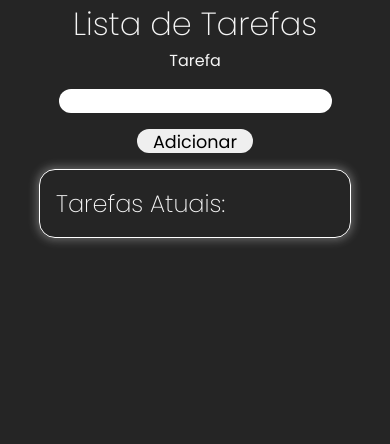
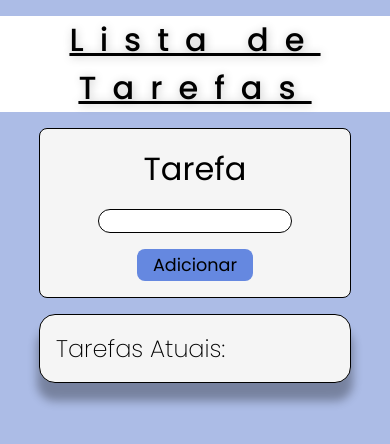
Before and after one commit to DeividSouSan/fast-task, a plain HTML site: page index.html in a window 390 px wide. Drawn offline with Linux system fonts and the light colour scheme.

Commit message:
update styles

```diff
--- a/style.css
+++ b/style.css
@@ -14,24 +14,35 @@
     body {
         font-size: calc(var(--f-size) + 0rem);
     }
+
+    header {
+        letter-spacing: normal;
+    }
 }
 
 @media screen and (min-width: 426px) {
     body {
         font-size: calc(var(--f-size) + 0.5rem);
     }
+
 }
 
 body {
-    background-color: #252525;
-    color: whitesmoke;
+    background-color: #ACBCE6;
+    color: rgb(0, 0, 0);
 }
 
 header {
     text-align: center;
+    text-shadow: 1px 1px 10px rgba(0, 0, 0, 0.234);
+    text-decoration: underline;
+    letter-spacing: 1rem;
+    background-color: white;
+
+    margin-top: 1rem;
 
     >h1 {
-        font-weight: 200;
+        font-weight: 500;
     }
 }
 
@@ -50,12 +61,17 @@ main {
         align-items: center;
         gap: 1rem;
 
+        padding: 0.25rem;
+        width: 80%;
+
+        > label {
+            font-size: calc(var(--f-size) + 1rem);
+        }
+
         >input {
             width: 70%;
         }
     }
-
-
 }
 
 form {
@@ -64,8 +80,16 @@ form {
     align-items: center;
     gap: 1rem;
 
+    margin-top: 1rem;
+    border: 1px solid black;
+    border-radius: 0.5rem;
+
+    padding: 1rem;
+
+    background-color: whitesmoke;
+
     >input {
-        border: none;
+        border: 1px solid black;
         border-radius: 50rem;
         height: calc(var(--f-size) + 0.5rem);
         font-size: calc(var(--f-size) + 0.25rem);
@@ -74,11 +98,13 @@ form {
 
     >button {
         border: none;
-        border-radius: 50rem;
-        height: calc(var(--f-size) + 0.5rem);
+        border-radius: 0.5rem;
+
+        height: calc(var(--f-size) + 1rem);
         font-size: calc(var(--f-size) + 0.1rem);
 
         padding: 0 1rem;
+        background-color: #6588E0;
     }
 
     >button:hover {
@@ -103,9 +129,10 @@ form {
     margin: 1rem;
     padding: 1rem;
 
-    border: 1px solid white;
+    background-color: whitesmoke;
+    border: 1px solid rgb(0, 0, 0);
     border-radius: 1rem;
-    box-shadow: 0 0 10px 2px rgba(255, 255, 255, 0.31);
+    box-shadow: 0 1rem 10px 2px rgba(0, 0, 0, 0.31);
 
     >h2 {
         font-weight: 200;
@@ -114,13 +141,15 @@ form {
 
 .taskCard {
     color: black;
-    background-color: beige;
-    border: none;
+    background-color: #6588E0;
+    font-weight: 300;
 
+    width: 100%;
+    border: 1px solid black;
     border-radius: 0.25rem;
-    width: 100%;
+    box-shadow: 0 0 10px 1px #25252570;
 
-    margin: 0.5rem 0;
+    margin: 1rem 0;
     padding-left: 1rem;
 }
 
```
